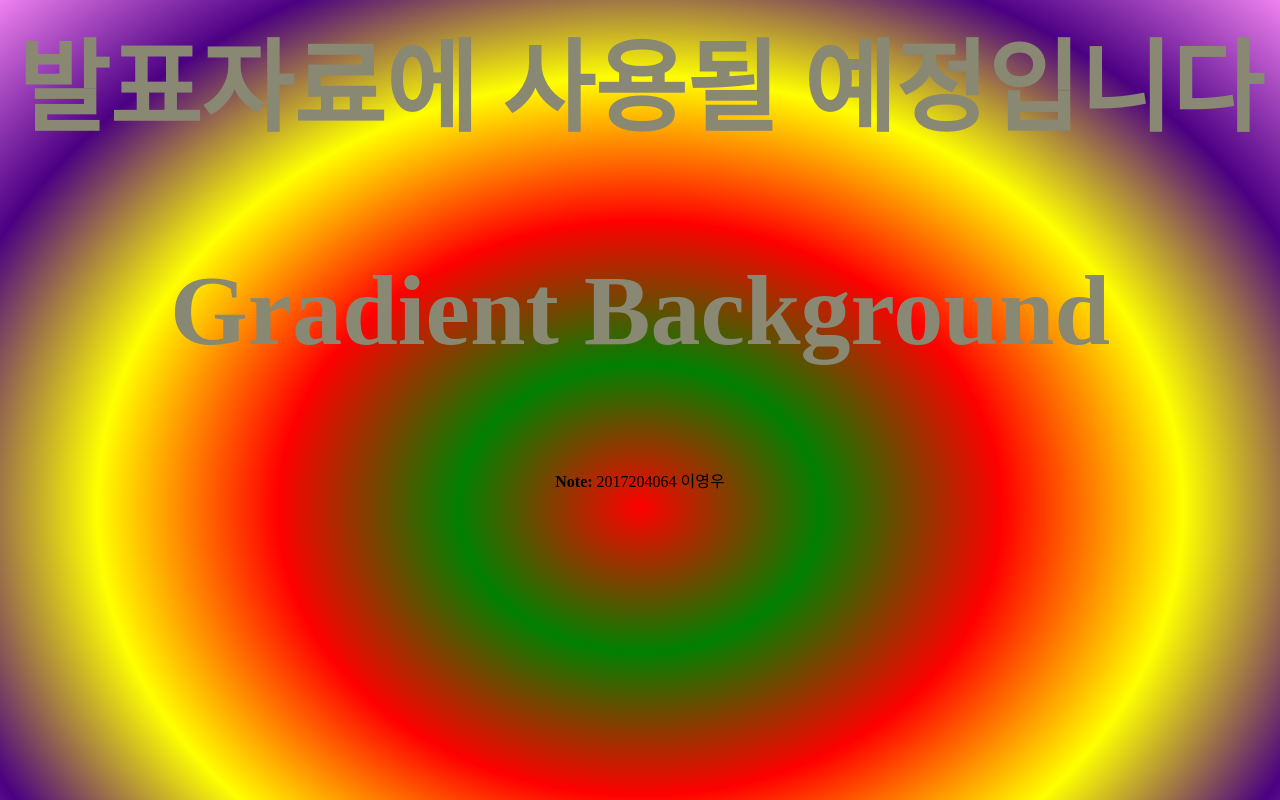
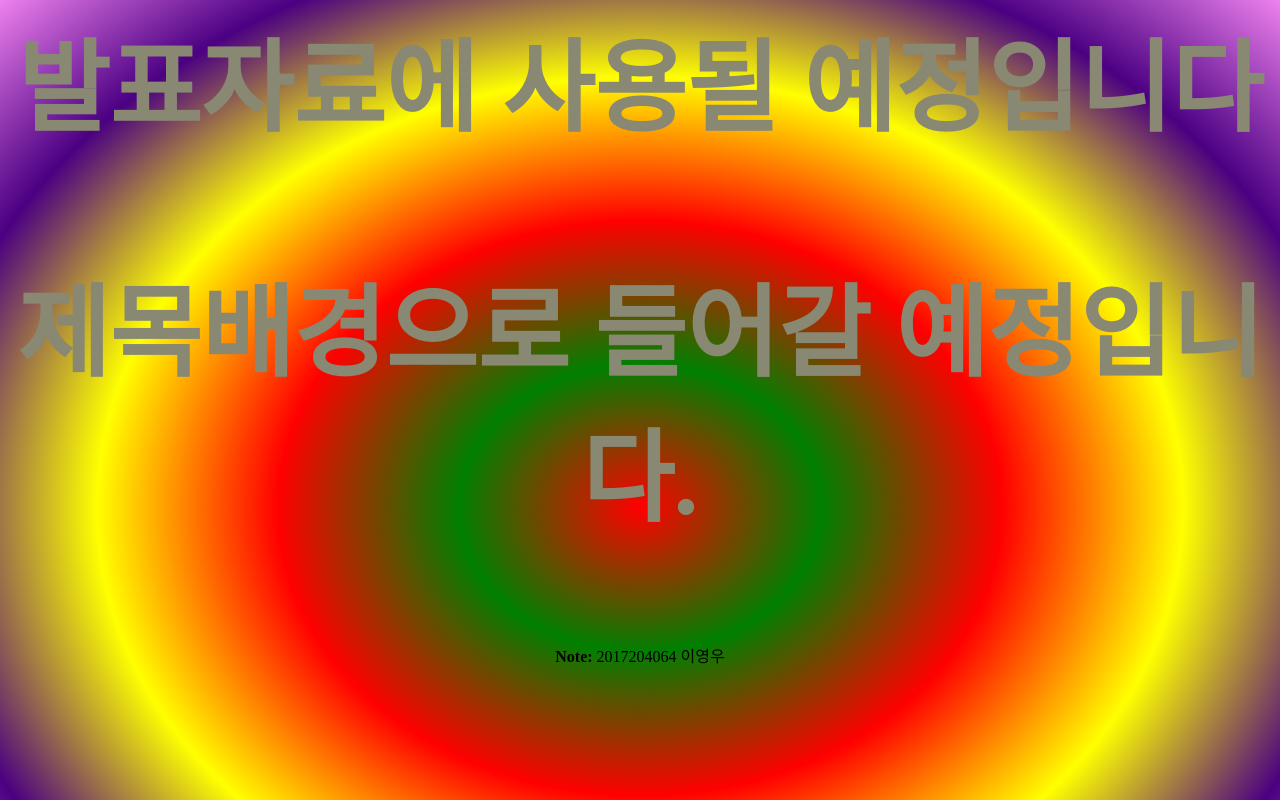
Before and after one commit to japuck/wah-hard, a plain HTML site: page 0426.html in a window 1280 px wide. Shown: the top 800 px of the page. Drawn offline with Linux system fonts and the light colour scheme.

Commit message:
Update 0426.html

```diff
--- a/0426.html
+++ b/0426.html
@@ -23,8 +23,7 @@ p{
 <div id="grad">
 
 발표자료에 사용될 예정입니다<p>
-Gradient Background
-
+제목배경으로 들어갈 예정입니다.
 </p></div>
 
 <p><strong>Note:</strong> 2017204064 이영우 </p>
```
